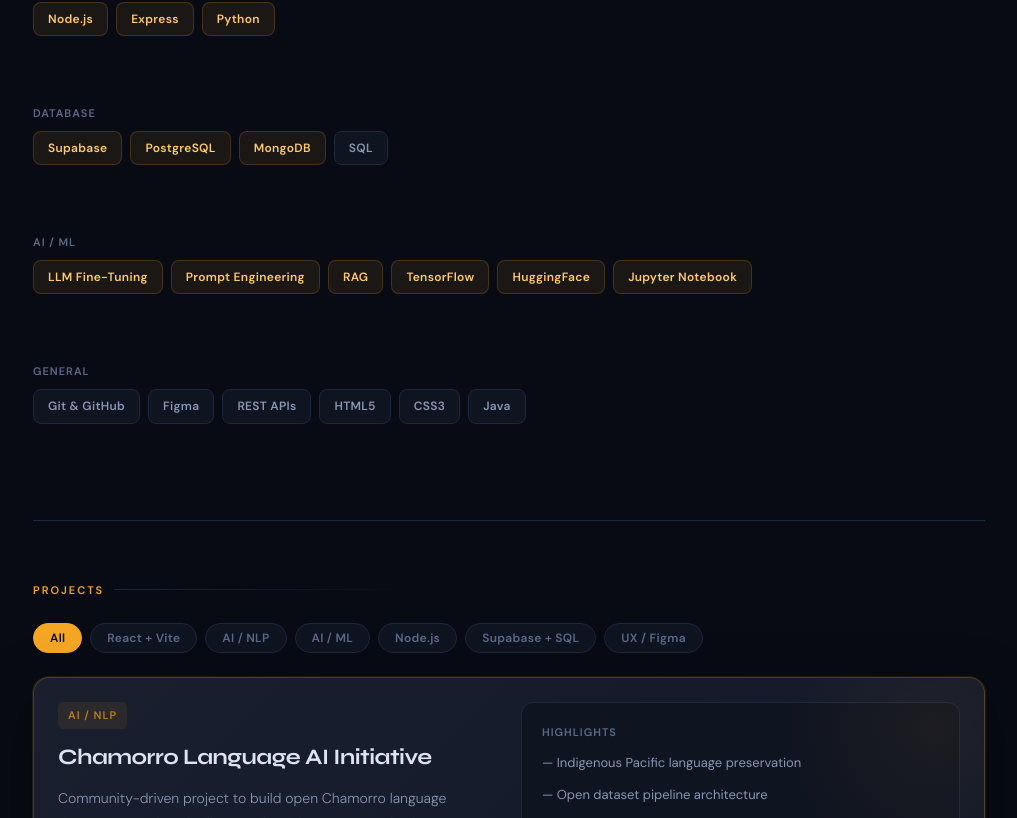
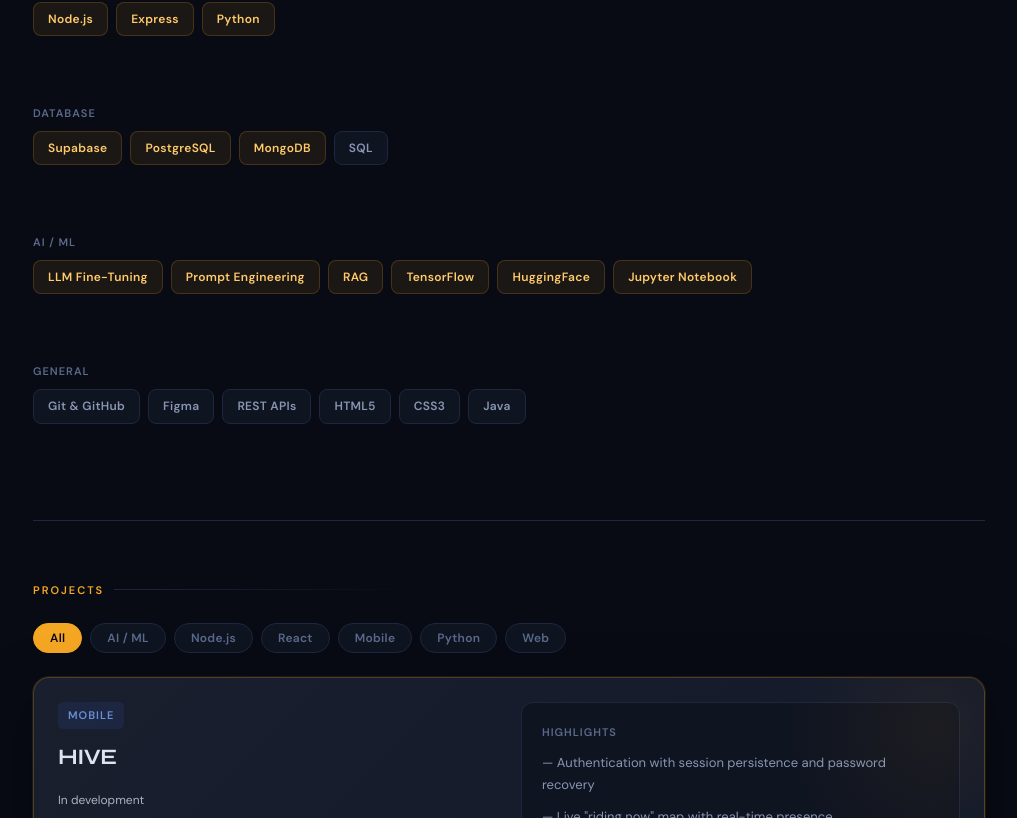
Before and after one commit to makayo/mark-yosinao-portfolio, a React (Vite) app: page / in a window 1280 px wide. Shown: the part 1982-2800 px from the top of the page, without its empty margins (131-1148 px from the left). Built offline with nearby package versions, Linux system fonts and the light colour scheme.

Commit message:
Update DeveloperTab with new projects and categories

```diff
--- a/src/components/DeveloperTab.jsx
+++ b/src/components/DeveloperTab.jsx
@@ -63,102 +63,155 @@ const featuredSkills = [
 
 const projects = [
   {
-    tag: "AI / NLP",
-    tagClass: "tag-ai",
-    title: "Chamorro Language AI Initiative",
-    desc: "Community-driven project to build open Chamorro language datasets, scraping pipelines, and training resources for future translation and language models.",
-    stack: ["Python", "NLP", "Data Pipelines", "Open Source"],
-    href: "https://github.com/makayo/Chamorro-Language-AI-Initiative",
+    tag: "Mobile",
+    tagClass: "tag-react",
+    title: "HIVE",
+    status: "In development",
+    desc: "A map-first social app for personal electric vehicle riders (e-scooters, EUCs, e-boards, e-bikes). Riders find nearby people, meetups, and groups on a live map instead of a feed.",
+    stack: ["React Native", "Expo", "TypeScript", "Supabase", "Real-time"],
+    href: null,
+    live: null,
     featured: true,
     highlights: [
-      "Indigenous Pacific language preservation",
-      "Open dataset pipeline architecture",
-      "Scraping and preprocessing workflows",
-      "Foundation for future translation models",
-      "Community-driven and publicly available",
+      "Authentication with session persistence and password recovery",
+      "Live \"riding now\" map with real-time presence",
+      "Groups with real-time chat and shared photo galleries",
+      "Events with RSVP and map directions; ride history and stats",
+      "Next: points of interest, hazard reporting, payments",
     ],
   },
   {
-    tag: "React + Vite",
-    tagClass: "tag-react",
-    title: "CRUD Query App",
-    desc: "Full CRUD operations against the JSONPlaceholder API using TanStack Query. Implements GET, POST, PUT, PATCH, and DELETE with optimistic UI updates and dynamic filtering.",
-    stack: ["React", "Vite", "TanStack Query v5"],
-    href: "https://github.com/makayo/csc142-spring-2026",
+    // TODO: confirm North Seattle College is OK with this being shown publicly.
+    tag: "Node.js",
+    tagClass: "tag-node",
+    title: "NSC Classroom Translation Tool",
+    status: "Built & tested · Awaiting classroom pilot",
+    desc: "Live multilingual captions and headphone audio for ESL students at North Seattle College. The instructor speaks English; each student follows along in one of nine languages and downloads a translated study guide at the end of class.",
+    stack: ["Node.js", "Express", "WebSockets", "Google Cloud Translation", "Web Speech API"],
+    href: null,
+    live: null,
+    featured: true,
+    highlights: [
+      "Real-time pipeline: speech recognition → translation → live captions and audio",
+      "Privacy by design: no login, no audio recording, nothing stored after class",
+      "Glossary protection keeps technical terms from being mistranslated",
+      "Right-to-left support for Arabic and Farsi",
+      "Tested end to end with real speech, translation, and audio",
+    ],
+  },
+  {
+    // TODO: confirm North Seattle College is OK with this being shown publicly.
+    tag: "Web",
+    tagClass: "tag-fullstack",
+    title: "OCE Multilingual Greeter Kiosk",
+    status: "Built · Translations in native-speaker review",
+    desc: "A self-service lobby kiosk for North Seattle College's Opportunity Center that helps visitors find services, directions, and staff help in ten languages, running fully offline from a USB drive.",
+    stack: ["JavaScript", "HTML/CSS", "Web Speech API", "Accessibility", "Offline-first"],
+    href: null,
+    live: null,
+    featured: true,
+    highlights: [
+      "Works with no internet, server, or cloud services",
+      "Pre-approved translations instead of live machine translation, for accuracy",
+      "Text-to-speech with replay and speed control",
+      "Right-to-left Arabic and Farsi without breaking the control layout",
+      "Anonymous local usage stats with a staff dashboard and CSV export",
+    ],
+  },
+  {
+    tag: "Web",
+    tagClass: "tag-fullstack",
+    title: "Ghost Architecture Visualizer",
+    status: "Completed",
+    desc: "An interactive dashboard mapping the architecture of Ghost, the open-source publishing platform, with a documented audit of an AI-generated architecture breakdown checked against Ghost's source code.",
+    stack: ["JavaScript", "HTML/CSS", "Software Architecture", "Accessibility", "AI Evaluation"],
+    href: "https://github.com/makayo/ghost-arch-visualizer",
+    live: "https://makayo.github.io/ghost-arch-visualizer/",
+    featured: true,
+    highlights: [
+      "Clickable map of 24 components across five architecture layers",
+      "Step-by-step walkthroughs of five real request flows",
+      "AI audit: 7 claims verified, 6 corrected, 1 partly verified, each with evidence",
+      "Accessible and secure by default: skip link, focus styles, no innerHTML",
+    ],
+  },
+  {
+    // TODO: repo is private. Make it public (check for keys first) or add a live demo link.
+    tag: "AI / ML",
+    tagClass: "tag-ai",
+    title: "Guam AI Chatbot",
+    status: "Prototype",
+    desc: "A cultural preservation app for learning and translating the Chamoru language, with experimental English ↔ Chamoru translation powered by a local LLM, a learning mode with word of the day and badges, and community feedback for corrections.",
+    stack: ["React", "Node.js", "Express", "Ollama", "LLM"],
+    href: null,
+    live: null,
     featured: false,
     highlights: [],
   },
   {
     tag: "AI / ML",
     tagClass: "tag-ai",
-    title: "LLM Fine-Tuning with LoRA",
-    desc: "Sentiment classification using LoRA to fine-tune T5-small on the IMDb dataset. Includes evaluation with accuracy, precision, recall, macro F1, and confusion matrix analysis.",
-    stack: ["Python", "Jupyter Notebook", "HuggingFace", "LoRA", "T5"],
-    href: "https://github.com/makayo/AI-ML-Assignment-7-LLM-FineTuning-LoRA",
+    title: "Secure Internal Chatbot",
+    status: "Prototype · Team of 4",
+    desc: "A proof-of-concept chatbot that runs on in-house infrastructure so sensitive data never leaves the organization, designed around compliance needs such as FERPA and HIPAA. Locally hosted LLM with a Next.js frontend and FastAPI backend. My role: built the admin API endpoints (stats, users, settings) and the admin dashboard for LLM settings and API key management, and redesigned the landing, login, and register pages.",
+    stack: ["Next.js", "TypeScript", "Python", "FastAPI", "Hugging Face"],
+    href: "https://github.com/makayo/Secure-Internal-Chatbot-Design",
+    live: null,
     featured: false,
     highlights: [],
   },
   {
     tag: "AI / ML",
     tagClass: "tag-ai",
-    title: "Simple RAG Pipeline",
-    desc: "Retrieval-Augmented Generation demo using Python to embed, retrieve, and generate context-aware answers from a document corpus.",
-    stack: ["Python", "Jupyter Notebook", "RAG", "Embeddings"],
-    href: "https://github.com/makayo/AI-ML-Assignment-5-Simple-RAG",
+    title: "NSC Vetting Loop Checker",
+    status: "Prototype",
+    desc: "An AI-assisted quality-review dashboard for a three-stage approval process. Submissions are checked against written design specs by an LLM, and failed items get an auto-generated, rule-specific revision note.",
+    stack: ["JavaScript", "HTML/CSS", "Anthropic API", "Prompt Engineering"],
+    href: "https://github.com/makayo/nsc-vetting-loop-checker",
+    live: null,
     featured: false,
     highlights: [],
   },
   {
-    tag: "Node.js",
-    tagClass: "tag-node",
-    title: "Express Node.js Server",
-    desc: "Basic Express server with simple routing, conditional routing, regex routes, dynamic parameters, query string handling, and a 404 handler.",
-    stack: ["Node.js", "Express", "JavaScript"],
-    href: "https://github.com/makayo/Build-a-Basic-Express-NodeJS-Serve",
+    tag: "React",
+    tagClass: "tag-react",
+    title: "MarketCorp",
+    status: "In progress",
+    desc: "An e-commerce storefront foundation: product catalog and detail pages built in React with Tailwind CSS, backed by a Supabase PostgreSQL database, with a Postman collection for API testing.",
+    stack: ["React", "Vite", "Tailwind CSS", "Supabase", "PostgreSQL"],
+    href: "https://github.com/makayo/marketcorp",
+    live: null,
     featured: false,
     highlights: [],
   },
   {
-    tag: "UX / Figma",
-    tagClass: "tag-fullstack",
-    title: "Beacon Safety Companion",
-    desc: "Figma prototype for a safety companion mobile app designed to connect users to the nearest safety resources in real time.",
-    stack: ["Figma", "UX Design", "Prototyping"],
-    href: "https://github.com/makayo/Beacon-safety-companion-app-Figma-prototype",
+    tag: "Python",
+    tagClass: "tag-node",
+    title: "Nearest Safety Resource Finder",
+    status: "Completed",
+    desc: "A Flask web app that finds the closest emergency resource to the user by combining IP-based geolocation with OpenStreetMap emergency data, reporting distance and direction. Includes a test script for edge cases.",
+    stack: ["Python", "Flask", "REST APIs", "OpenStreetMap"],
+    href: "https://github.com/makayo/nearest-safety-phone-finder",
+    live: null,
     featured: false,
     highlights: [],
   },
   {
-    tag: "React + Vite",
-    tagClass: "tag-react",
-    title: "Dog Explorer App",
-    desc: "React app that fetches and displays dog breed data from the Dog API using TanStack Query with full loading, error, and success state handling.",
-    stack: ["React", "TanStack Query v5", "Dog API"],
-    href: "https://github.com/makayo/csc142-spring-2026",
-    featured: false,
-    highlights: [],
-  },
-  {
-    tag: "Supabase + SQL",
+    // TODO: repo is private. Make it public or host it on GitHub Pages, then add href/live.
+    tag: "Web",
     tagClass: "tag-fullstack",
-    title: "StreamFlix DB",
-    desc: "PostgreSQL database with Foreign Key constraints and ON DELETE RESTRICT to prevent orphaned ratings — demonstrating referential integrity in a data warehouse context.",
-    stack: ["Supabase", "PostgreSQL", "SQL"],
-    href: "https://github.com/makayo/csc142-spring-2026",
+    title: "MoonShooter Printing",
+    status: "Completed · Class project",
+    desc: "A multi-page marketing website for a print shop: product gallery, services, contact, and a design-upload form for customer project intake. Responsive layout with custom CSS, no framework.",
+    stack: ["HTML5", "CSS3", "JavaScript", "Responsive Design"],
+    href: null,
+    live: null,
     featured: false,
     highlights: [],
   },
 ];
 
-const categories = [
-  "All",
-  "React + Vite",
-  "AI / NLP",
-  "AI / ML",
-  "Node.js",
-  "Supabase + SQL",
-  "UX / Figma",
-];
+const categories = ["All", "AI / ML", "Node.js", "React", "Mobile", "Python", "Web"];
 
 const orgs = [
   {
@@ -314,6 +367,11 @@ const DeveloperTab = () => {
               <div className="project-card-inner">
                 <span className={`project-tag ${p.tagClass}`}>{p.tag}</span>
                 <div className="project-title">{p.title}</div>
+                {p.status && (
+                  <div style={{ fontSize: "0.75rem", opacity: 0.75, margin: "0.25rem 0 0.5rem" }}>
+                    {p.status}
+                  </div>
+                )}
                 <p className="project-desc">{p.desc}</p>
                 <div className="project-stack">
                   {p.stack.map((s) => (
@@ -322,6 +380,18 @@ const DeveloperTab = () => {
                     </span>
                   ))}
                 </div>
+                <div style={{ display: "flex", gap: "1rem", flexWrap: "wrap" }}>
+                  {p.live && (
+                    <a
+                      href={p.live}
+                      target="_blank"
+                      rel="noreferrer"
+                      className="project-link"
+                    >
+                      View Live Site
+                    </a>
+                  )}
+                  {p.href && (
                     <a
                       href={p.href}
                       target="_blank"
@@ -330,6 +400,13 @@ const DeveloperTab = () => {
                     >
                       View Code
                     </a>
+                  )}
+                  {!p.live && !p.href && (
+                    <span className="project-link" style={{ opacity: 0.6, cursor: "default" }}>
+                      Private repository · details on request
+                    </span>
+                  )}
+                </div>
               </div>
               {p.featured && p.highlights.length > 0 && (
                 <div className="highlights-box">
```
Lines whose indentation alone changed are shown as unchanged.
